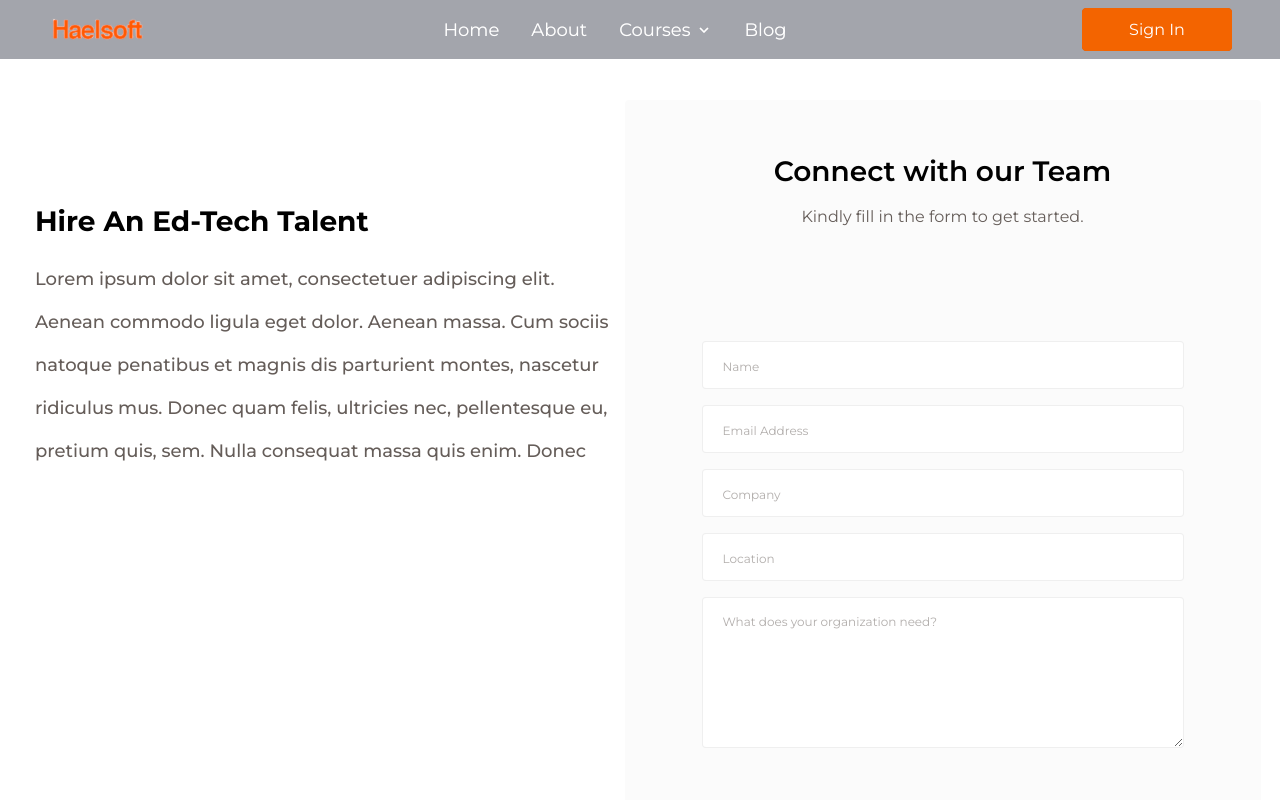
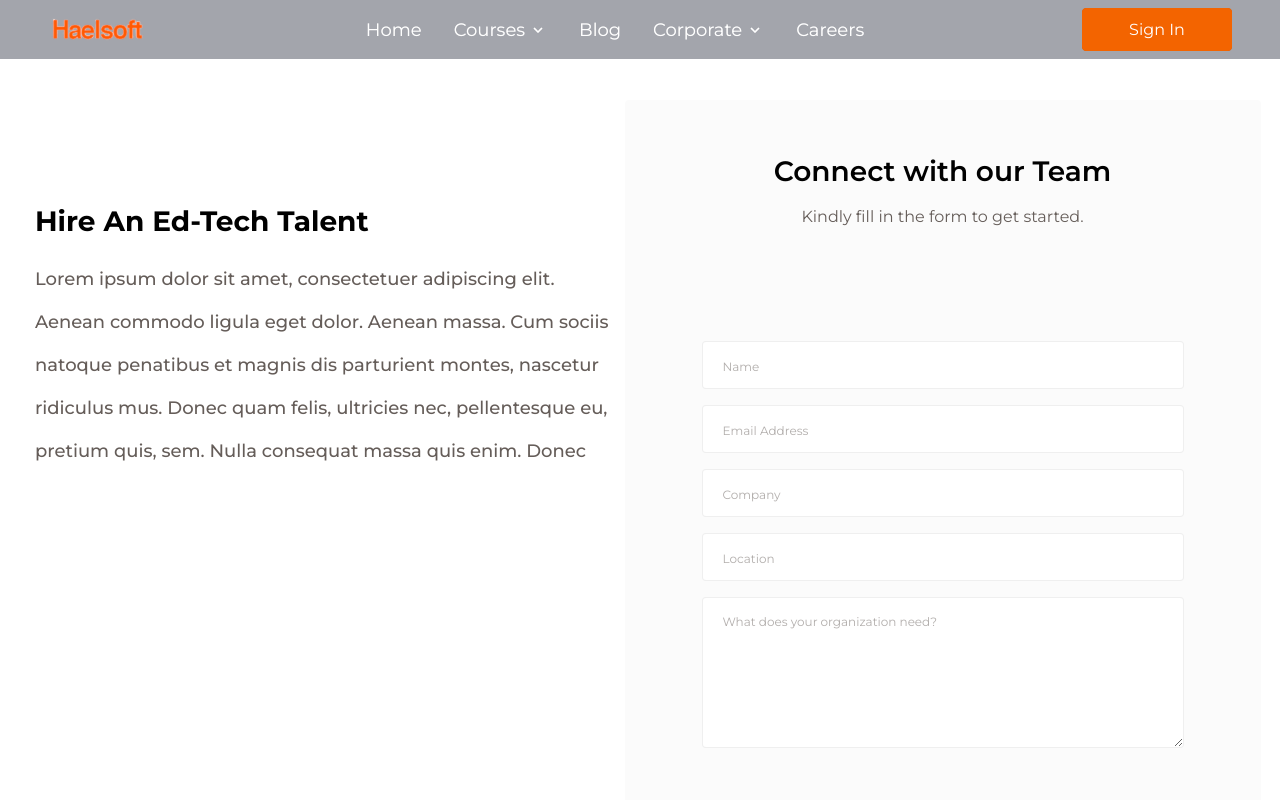
Before and after one commit to pHanToMcaNCoDE/Haelsoft-v0.1, a React (Vite) app: page /corporate-hire in a window 1280 px wide. Shown: the top 800 px of the page. Built offline with nearby package versions, Linux system fonts and the light colour scheme.

Commit message:
two corporate pages completed

```diff
--- a/src/App.jsx
+++ b/src/App.jsx
@@ -17,6 +17,9 @@ import Careers from './pages/Careers';
 import Blog from './pages/Blog';
 import CorporateHire from './pages/CorporateHire';
 import CorporateTraining from './pages/CorporateTraining';
+import { BrowserRouter, Route, Routes } from 'react-router-dom';
+import Layout from './pages/Layout';
+import Home from './pages/Home';
 
 function App() {
   const [clicked, setClicked] = useState(false);
@@ -30,22 +33,18 @@ function App() {
 
   return (
     <main onClick={handleClickOutside} className='relative'>
-      <Navbar clicked={clicked} setClicked={setClicked} />
-      {/* <Careers/> */}
-      {/* <Blog/> */}
-      {/* <CorporateHire/> */}
-      <CorporateTraining/>
-      {/* <About/> */}
-      {/* <Hero />
-      <Companies />
-      <Courses />
-      <Benefits />
-      <Network />
-      <ResponsiveNetwork />
-      <PartTimeCertificateCourse />
-      <Instructors />
-      <GetStarted /> */}
-      <Footer />
+      <BrowserRouter>
+        <Routes>
+          <Route path='/' element={<Layout/>}>
+            <Route index element={<Home />} />
+            <Route path='/about' element={<About/>}></Route>
+            <Route path='/corporate-hire' element={<CorporateHire/>}></Route>
+            <Route path='/corporate-training' element={<CorporateTraining/>}></Route>
+            <Route path='/careers' element={<Careers/>}></Route>
+            <Route path='/blogs' element={<Blog/>}></Route>
+          </Route>
+        </Routes>
+      </BrowserRouter>
     </main>
   );
 }
--- a/src/components/BlogHero.jsx
+++ b/src/components/BlogHero.jsx
@@ -1,22 +1,10 @@
 import React from 'react'
-import img from '/assets/EdTech Platform (9).svg';
+import img from '/assets/EdTech Platform (13).svg';
 
 const BlogHero = () => {
   return (
-    <section className='w-full relative hero h-screen'>
-      <img className='absolute' src={img} alt="We are Family" />
-      <div className="bg-white absolute bottom-[-100px] left-[150px] py-8 px-5 lg:px-8 w-full md:w-[487px] lg:w-[687px] h-[433px] rounded gap-10 z-40">
-        <div className='max-w-[1200px] 2xl:max-w-[1530px] mx-auto'>
-            <div className='flex flex-col gap-[6em] py-[100px]'>
-                <div className='flex flex-col gap-1'>
-                  <h1 className='text-[1.875rem] lg:text-[2.625rem] text-left text-black font-semibold leading-[55px] lg:leading-[75px] w-full lg:w-[649px]'>Redefining Learning for a Digital World</h1>
-                  <p className='text-[1.5rem] leading-7 text-black font-semibold text-left'>Jumpstart Your Tech Career and Lead the Future</p>
-                </div>
-            </div>
-        </div>
-      </div>
-
-      {/* <div className='absolute bg-[#D98E47]/70 md:bg-[#D98E47]/[20%] w-full h-screen'></div> */}
+    <section className='w-full hero h-[40vh]'>
+      <img width={1440} height={365} className='absolute object-cover' src={img} alt="We are Family" />
     </section>
   )
 }
--- a/src/components/BlogList.jsx
+++ b/src/components/BlogList.jsx
@@ -4,7 +4,7 @@ import { IoIosArrowBack, IoIosArrowForward } from 'react-icons/io';
 
 const BlogList = () => {
   return (
-    <section className='max-w-[1200px] 2xl:max-w-[1500px] mx-auto py-[100px] px-5 flex flex-col gap-[6em]'>
+    <section className='max-w-[1200px] 2xl:max-w-[1500px] mx-auto py-[300px] pb-[100px] px-5 flex flex-col gap-[6em]'>
         <div className='justify-items-center grid grid-cols-1 md:grid-cols-2 lg:grid-cols-3 2xl:grid-cols-4 gap-x-3 gap-y-[4em]'>
             <BlogCard/>
             <BlogCard/>
--- a/src/components/Navbar.jsx
+++ b/src/components/Navbar.jsx
@@ -3,6 +3,7 @@ import logo from '../../public/assets/logo.svg';
 import { MdOutlineKeyboardArrowDown } from 'react-icons/md';
 import { CSSTransition } from 'react-transition-group';
 import Menu from './Menu';
+import { Link } from 'react-router-dom';
 
 const Navbar = ({ clicked, setClicked }) => {
   const [isScrolled, setIsScrolled] = useState(false);
@@ -24,6 +25,14 @@ const Navbar = ({ clicked, setClicked }) => {
     setClicked((prev) => !prev);
   };
 
+  const links = [
+    { name: 'Home', link: '/' },
+    { name: 'Courses', link: '' },
+    { name: 'Blog', link: '/blogs' },
+    { name: 'Corporate', link: '' },
+    { name: 'Careers', link: '/careers' }
+  ];
+
   return (
     <>
       <CSSTransition
@@ -34,24 +43,31 @@ const Navbar = ({ clicked, setClicked }) => {
       >
         <Menu />
       </CSSTransition>
+
       <nav
         className={`navbar fixed top-0 left-0 w-full z-[9999] transition-all duration-300 ${
           isScrolled ? 'bg-white shadow-lg' : 'bg-[#4c4f5f]/30'
         }`}
       >
-          <div className='container flex justify-between items-center p-2 max-w-[1200px] 2xl:max-w-[1500px] mx-auto'>
-            <img width={100} height={100} className='object-cover' src={logo} alt="Logo" />
+        <div className="container flex justify-between items-center p-2 max-w-[1200px] 2xl:max-w-[1500px] mx-auto">
+          <img width={100} height={100} className="object-cover" src={logo} alt="Logo" />
 
-            <ul className={`flex justify-between items-center gap-8 text-[1.125rem] font-normal leading-8 ${isScrolled ? 'text-black' : 'text-white'}`}>
-              {['Home', 'About', 'Courses', 'Blog'].map((item, index) => (
+          <ul
+            className={`flex justify-between items-center gap-8 text-[1.125rem] font-normal leading-8 ${
+              isScrolled ? 'text-black' : 'text-white'
+            }`}
+          >
+            {links.map((item, index) => (
               <li key={index} className="group relative">
                 <span
-                    onClick={item === 'Courses' ? handleCoursesClick : undefined}
+                  onClick={item.name === 'Courses' ? handleCoursesClick : undefined}
                   className="cursor-pointer"
                 >
-                    {item === 'Courses' ? (
+                  {item.name === 'Courses' || item.name === 'Corporate' ? (
                     <div className="flex items-center gap-1">
-                        {item}{' '}
+                      <Link to={item.link}>
+                        {item.name}
+                      </Link>
                       <MdOutlineKeyboardArrowDown
                         className={
                           clicked ? 'rotate-180 duration-200' : 'rotate-0 duration-200'
@@ -59,7 +75,9 @@ const Navbar = ({ clicked, setClicked }) => {
                       />
                     </div>
                   ) : (
-                      item
+                    <Link to={item.link}>
+                      {item.name}
+                    </Link>
                   )}
                 </span>
                 <span className="absolute left-0 right-0 bottom-[-13px] h-[5px] bg-yellow-400 transform scale-x-0 group-hover:scale-x-100 transition-transform duration-300 origin-center"></span>
@@ -67,7 +85,11 @@ const Navbar = ({ clicked, setClicked }) => {
             ))}
           </ul>
 
-            <button className={`flex justify-center items-center w-[150px] h-[43px] rounded transition-colors duration-300 ${isScrolled ? 'bg-[#F36400] border border-[#F36400] rounded text-white' : 'bg-[#F36400] border border-[#F36400] rounded text-white'}`}>
+          <button
+            className={`flex justify-center items-center w-[150px] h-[43px] rounded transition-colors duration-300 ${
+              isScrolled ? 'bg-[#F36400] border border-[#F36400] text-white' : 'bg-[#F36400] border border-[#F36400] text-white'
+            }`}
+          >
             Sign In
           </button>
         </div>
--- a/src/pages/Blog.jsx
+++ b/src/pages/Blog.jsx
@@ -4,9 +4,23 @@ import BlogList from '../components/BlogList'
 
 const Blog = () => {
   return (
-    <main>
-        <BlogHero/>
-        <BlogList/>
+    <main className='relative'>
+      <div className="bg-white shadow-xl absolute top-[10%] left-[150px] py-8 px-5 lg:px-8 w-full md:w-[487px] lg:w-[687px] h-[433px] rounded gap-10 z-40">
+        <div className='max-w-[1200px] 2xl:max-w-[1530px] mx-auto'>
+          <div className='flex flex-col h-full'>
+              <div className='flex flex-col justify-center gap-[3em]'>
+                <div className='flex flex-col gap-8'>
+                  <p className='text-[#1358DB] underline text-[.75rem] leading-8'>Haelsoft News / Daily</p>
+                  <h1 className='text-[1.875rem] lg:text-[2.625rem] text-left text-black font-semibold leading-[55px] lg:leading-[75px] w-full lg:w-[649px]'>Redefining Learning for a Digital World</h1>
+                  <div className='bg-[#F1C118] h-[4px] w-[56px] rounded'></div>
+                </div>
+                <p className='text-[.75rem] uppercase leading-7 text-[#767676] font-semibold text-left'>September 23, 2024</p>
+              </div>
+          </div>
+        </div>
+      </div>
+      <BlogHero/>
+      <BlogList/>
     </main>
   )
 }
--- /dev/null
+++ b/src/pages/Home.jsx
@@ -0,0 +1,28 @@
+import React from 'react'
+import Hero from '../components/Hero'
+import Companies from '../components/Companies'
+import Courses from '../components/Courses'
+import Benefits from '../components/Benefits'
+import { Network } from 'lucide-react'
+import ResponsiveNetwork from '../components/ResponsiveNetwork'
+import PartTimeCertificateCourse from '../components/PartTimeCertificateCourse'
+import Instructors from '../components/Instructors'
+import GetStarted from '../components/GetStarted'
+
+const Home = () => {
+  return (
+    <>
+        <Hero />
+        <Companies />
+        <Courses />
+        <Benefits />
+        <Network />
+        <ResponsiveNetwork />
+        <PartTimeCertificateCourse />
+        <Instructors />
+        <GetStarted />
+    </>
+  )
+}
+
+export default Home
--- /dev/null
+++ b/src/pages/Layout.jsx
@@ -0,0 +1,16 @@
+import React from 'react'
+import Navbar from '../components/Navbar'
+import { Outlet } from 'react-router-dom'
+import Footer from '../components/Footer'
+
+const Layout = () => {
+  return (
+    <>
+        <Navbar/>
+            <Outlet/>
+        <Footer/>
+    </>
+  )
+}
+
+export default Layout
```
Also changed, not shown: public/assets/EdTech Platform (13).svg (added). Lines whose indentation alone changed are shown as unchanged.
